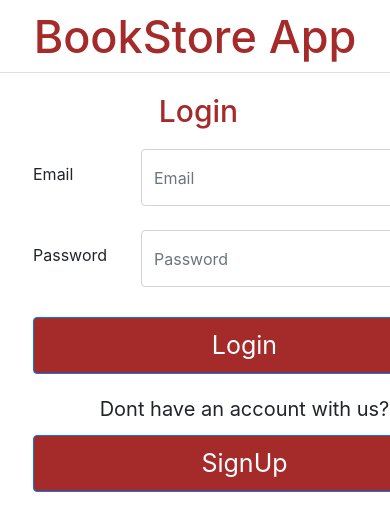
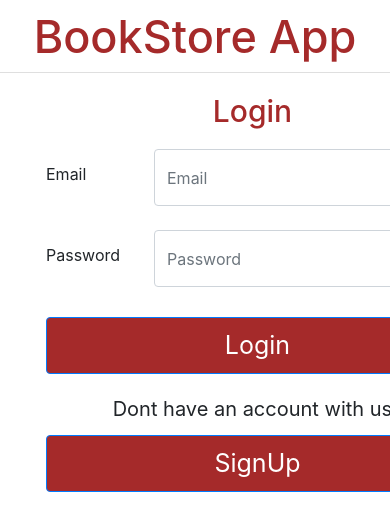
Before and after one commit to vidyadhar1997/BookStoreProject, a React app: page /login in a window 390 px wide. Shown: the top 530 px of the page. Built offline with nearby package versions, Linux system fonts and the light colour scheme; the HTML template or start-up script is replaced by a standard one.

Commit message:
[vidyadhar hudge]Add:responsive for Registration page

```diff
--- a/src/pages/Login/Login.scss
+++ b/src/pages/Login/Login.scss
@@ -102,11 +102,13 @@ button.btn.btn-primary{
     .HomeContainer{
         margin-top: 10px;
     }
+    .card {
+        width: 586px;
+    }
 
 .InputFieldss {
     display: flex;
     flex-direction: column;
     padding-left: 92px;
 }
-
-  }
+}
--- a/src/pages/Registration/Registration.scss
+++ b/src/pages/Registration/Registration.scss
@@ -74,3 +74,19 @@ button.btn.btn-primary{
     padding-bottom: 20px;
     font-size: 21px;
 }
+
+@media screen and (max-width: 480px) {
+    .card-body{
+        margin-left: 113px;
+
+    }
+    .HomeContainer{
+        margin-top: 10px;
+    }
+
+.InputFieldss {
+    display: flex;
+    flex-direction: column;
+    padding-left: 10px;
+}
+}
```
